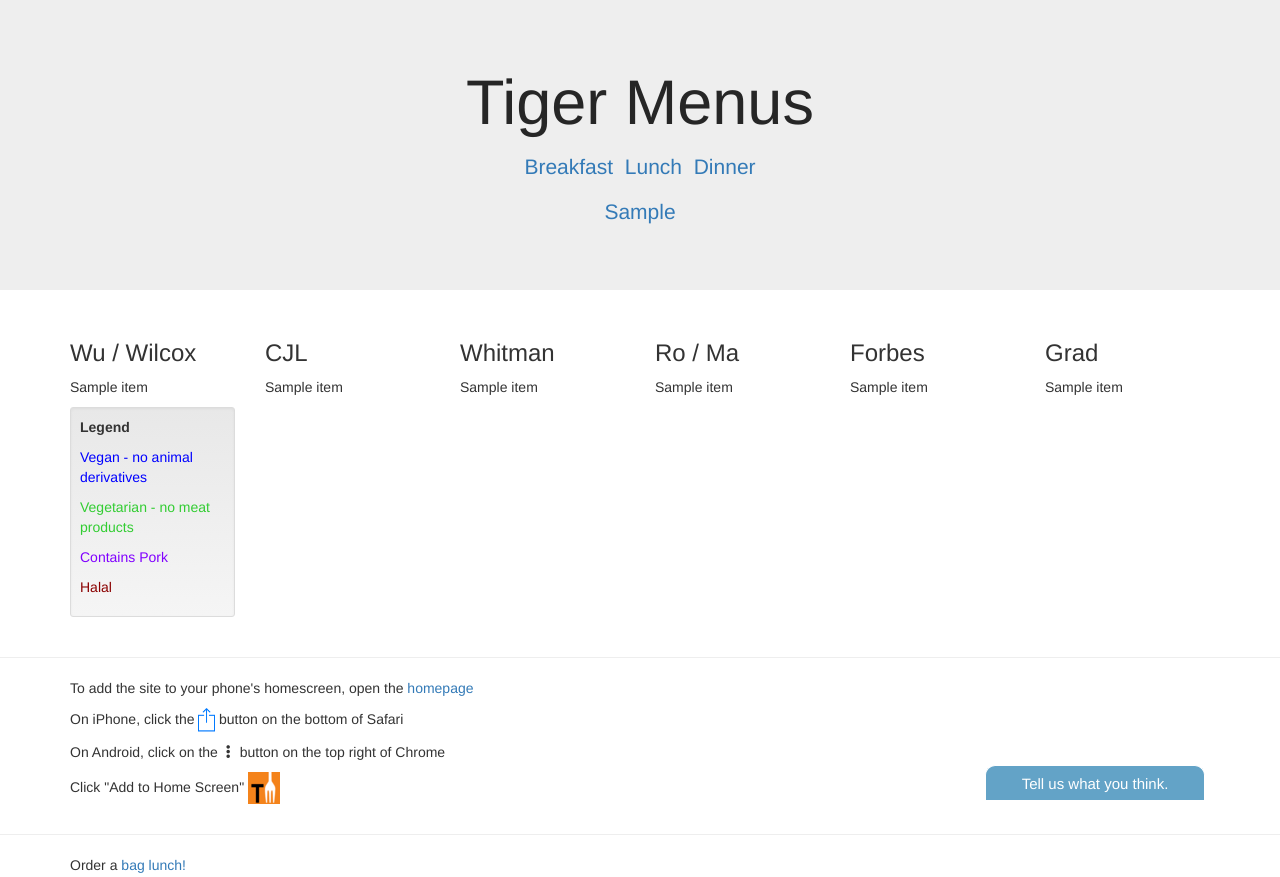
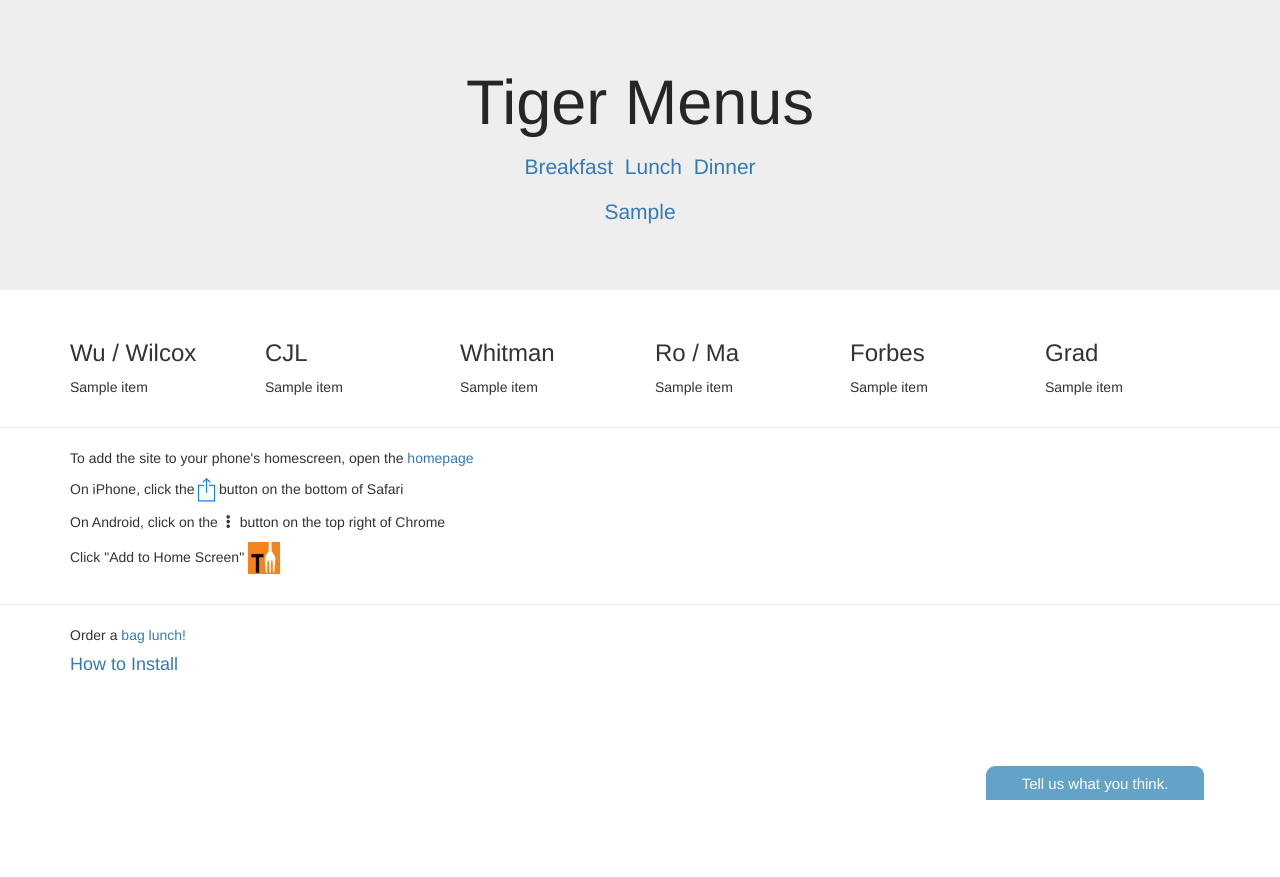
Before and after one commit to axu2/tiger-menus, a Python web app: template app/templates/meal.html in a window 1280 px wide. Shown: the top 877 px of the page. After the commit the page ends 800 px from the top, so only its background shows below. Run offline with Jinja, Linux system fonts and the light colour scheme; the template is opened without the code that fills it: most values are stand-ins (such as "Sample title", 1, 10 or a date in 2020); some libraries are stand-ins or nearby versions.

Commit message:
remove legend

```diff
--- a/app/templates/meal.html
+++ b/app/templates/meal.html
@@ -56,15 +56,6 @@
           {{ items(item) }}
       {% endfor %}
     </div>
-    <div class="col-sm-2">
-    <div class="well well-sm">
-      <p><b>Legend</b></p>
-        <p style="color: #0000FF">Vegan - no animal derivatives</p>
-        <p style="color: LimeGreen">Vegetarian - no meat products</p>
-        <p style="color: #8000FF">Contains Pork</p>
-        <p style="color: DarkRed">Halal</p>
-      </div>
-    </div>
   </div>
   </div>
 </div>
```
